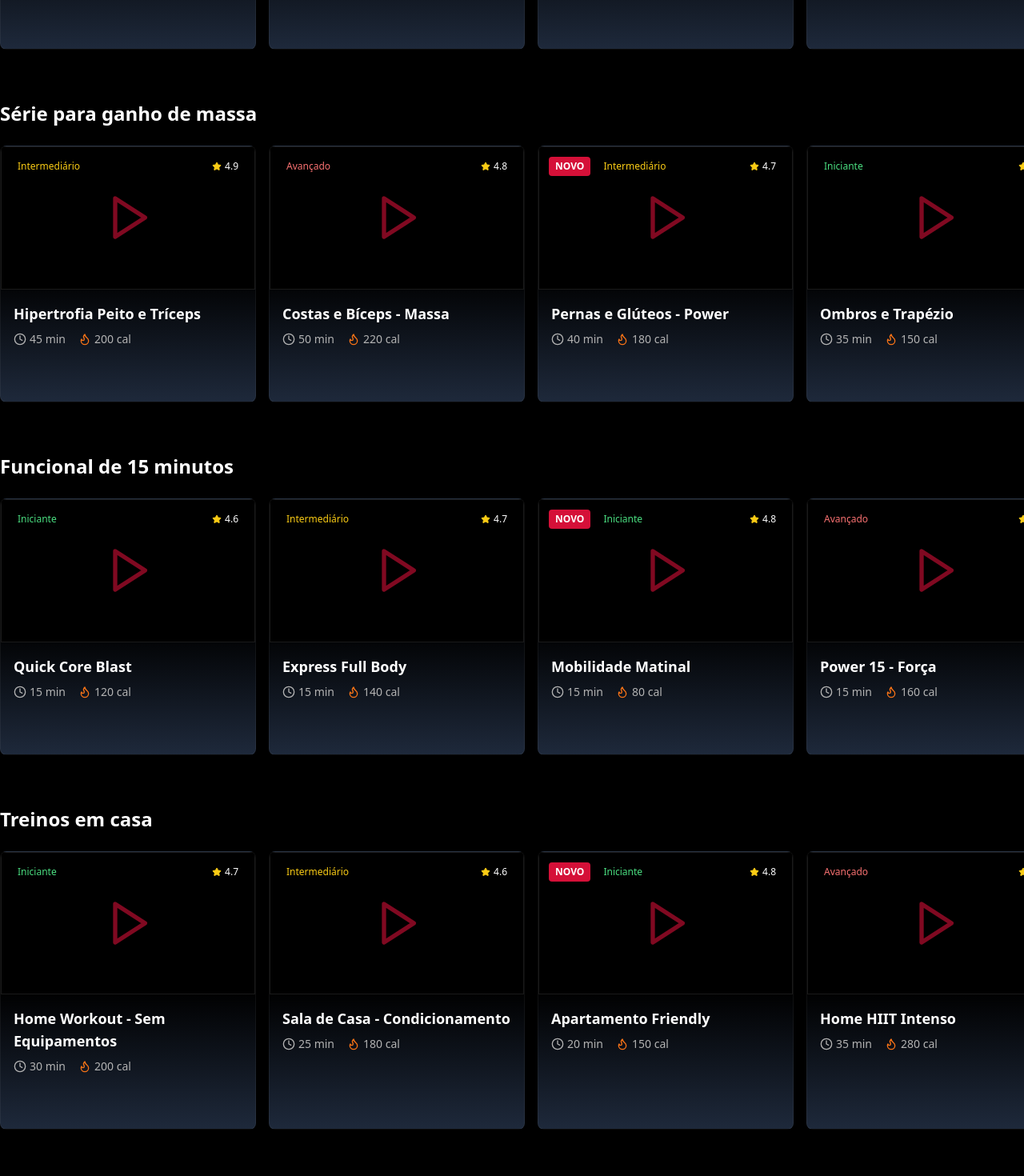
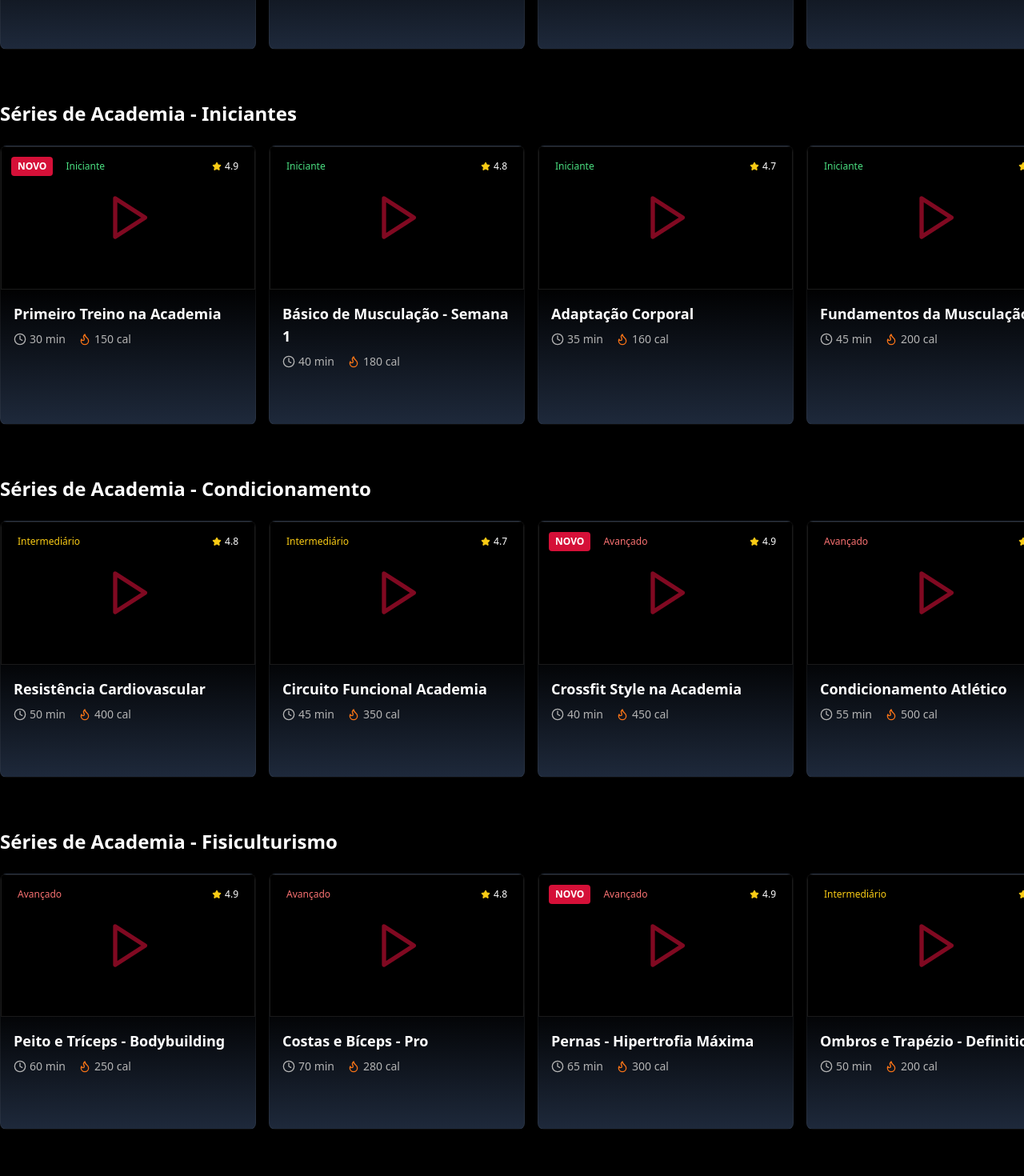
Before and after one commit to tharciamelob/tudofit-tv-ai-coach, a React (Vite) app: page / in a window 1280 px wide. Shown: the part 1840-3310 px from the top of the page at 80% size. Built offline with nearby package versions, Linux system fonts and the light colour scheme; the HTML template or start-up script is replaced by a standard one.

Commit message:
Refactor header and add new categories

```diff
--- a/src/components/Header.tsx
+++ b/src/components/Header.tsx
@@ -31,7 +31,7 @@ const Header = () => {
   return (
     <header className="fixed top-0 left-0 right-0 z-50 bg-background/95 backdrop-blur-sm">
       <div className="container mx-auto px-4">
-        <div className="flex items-center justify-between h-16">
+        <div className="flex items-center justify-between h-12">
           {/* Logo */}
           <Link to="/" className="flex items-center space-x-2">
             <div className="text-2xl font-bold text-primary">TudoFit TV</div>
--- a/src/pages/Index.tsx
+++ b/src/pages/Index.tsx
@@ -49,6 +49,120 @@ const Index = () => {
       ]
     },
     {
+      title: "Séries de Academia - Iniciantes",
+      workouts: [
+        {
+          id: "17",
+          title: "Primeiro Treino na Academia",
+          duration: "30 min",
+          calories: "150 cal",
+          difficulty: "Iniciante" as const,
+          rating: 4.9,
+          isNew: true
+        },
+        {
+          id: "18",
+          title: "Básico de Musculação - Semana 1",
+          duration: "40 min",
+          calories: "180 cal",
+          difficulty: "Iniciante" as const,
+          rating: 4.8
+        },
+        {
+          id: "19",
+          title: "Adaptação Corporal",
+          duration: "35 min",
+          calories: "160 cal",
+          difficulty: "Iniciante" as const,
+          rating: 4.7
+        },
+        {
+          id: "20",
+          title: "Fundamentos da Musculação",
+          duration: "45 min",
+          calories: "200 cal",
+          difficulty: "Iniciante" as const,
+          rating: 4.6
+        }
+      ]
+    },
+    {
+      title: "Séries de Academia - Condicionamento",
+      workouts: [
+        {
+          id: "21",
+          title: "Resistência Cardiovascular",
+          duration: "50 min",
+          calories: "400 cal",
+          difficulty: "Intermediário" as const,
+          rating: 4.8
+        },
+        {
+          id: "22",
+          title: "Circuito Funcional Academia",
+          duration: "45 min",
+          calories: "350 cal",
+          difficulty: "Intermediário" as const,
+          rating: 4.7
+        },
+        {
+          id: "23",
+          title: "Crossfit Style na Academia",
+          duration: "40 min",
+          calories: "450 cal",
+          difficulty: "Avançado" as const,
+          rating: 4.9,
+          isNew: true
+        },
+        {
+          id: "24",
+          title: "Condicionamento Atlético",
+          duration: "55 min",
+          calories: "500 cal",
+          difficulty: "Avançado" as const,
+          rating: 4.8
+        }
+      ]
+    },
+    {
+      title: "Séries de Academia - Fisiculturismo",
+      workouts: [
+        {
+          id: "25",
+          title: "Peito e Tríceps - Bodybuilding",
+          duration: "60 min",
+          calories: "250 cal",
+          difficulty: "Avançado" as const,
+          rating: 4.9
+        },
+        {
+          id: "26",
+          title: "Costas e Bíceps - Pro",
+          duration: "70 min",
+          calories: "280 cal",
+          difficulty: "Avançado" as const,
+          rating: 4.8
+        },
+        {
+          id: "27",
+          title: "Pernas - Hipertrofia Máxima",
+          duration: "65 min",
+          calories: "300 cal",
+          difficulty: "Avançado" as const,
+          rating: 4.9,
+          isNew: true
+        },
+        {
+          id: "28",
+          title: "Ombros e Trapézio - Definition",
+          duration: "50 min",
+          calories: "200 cal",
+          difficulty: "Intermediário" as const,
+          rating: 4.7
+        }
+      ]
+    },
+    {
       title: "Série para ganho de massa",
       workouts: [
         {
@@ -87,6 +201,206 @@ const Index = () => {
       ]
     },
     {
+      title: "Treinos em Casa - Sem Equipamento",
+      workouts: [
+        {
+          id: "13",
+          title: "Home Workout - Sem Equipamentos",
+          duration: "30 min",
+          calories: "200 cal",
+          difficulty: "Iniciante" as const,
+          rating: 4.7
+        },
+        {
+          id: "14",
+          title: "Sala de Casa - Condicionamento",
+          duration: "25 min",
+          calories: "180 cal",
+          difficulty: "Intermediário" as const,
+          rating: 4.6
+        },
+        {
+          id: "15",
+          title: "Apartamento Friendly",
+          duration: "20 min",
+          calories: "150 cal",
+          difficulty: "Iniciante" as const,
+          rating: 4.8,
+          isNew: true
+        },
+        {
+          id: "16",
+          title: "Home HIIT Intenso",
+          duration: "35 min",
+          calories: "280 cal",
+          difficulty: "Avançado" as const,
+          rating: 4.9
+        },
+        {
+          id: "29",
+          title: "Peso Corporal - Full Body",
+          duration: "40 min",
+          calories: "250 cal",
+          difficulty: "Intermediário" as const,
+          rating: 4.8
+        },
+        {
+          id: "30",
+          title: "Calistenia Básica",
+          duration: "35 min",
+          calories: "220 cal",
+          difficulty: "Iniciante" as const,
+          rating: 4.7
+        }
+      ]
+    },
+    {
+      title: "Tutorial de Academia - Demonstração de Aparelhos",
+      workouts: [
+        {
+          id: "31",
+          title: "Como Usar a Esteira Corretamente",
+          duration: "15 min",
+          calories: "0 cal",
+          difficulty: "Iniciante" as const,
+          rating: 4.9,
+          isNew: true
+        },
+        {
+          id: "32",
+          title: "Supino - Técnica Perfeita",
+          duration: "20 min",
+          calories: "0 cal",
+          difficulty: "Iniciante" as const,
+          rating: 4.8
+        },
+        {
+          id: "33",
+          title: "Leg Press - Execução Segura",
+          duration: "18 min",
+          calories: "0 cal",
+          difficulty: "Iniciante" as const,
+          rating: 4.7
+        },
+        {
+          id: "34",
+          title: "Puxador Alto - Variações",
+          duration: "22 min",
+          calories: "0 cal",
+          difficulty: "Intermediário" as const,
+          rating: 4.6
+        },
+        {
+          id: "35",
+          title: "Smith Machine - Guia Completo",
+          duration: "25 min",
+          calories: "0 cal",
+          difficulty: "Intermediário" as const,
+          rating: 4.8
+        }
+      ]
+    },
+    {
+      title: "Treinos Pilates - Sem Equipamentos",
+      workouts: [
+        {
+          id: "36",
+          title: "Pilates Básico - Mat Work",
+          duration: "30 min",
+          calories: "120 cal",
+          difficulty: "Iniciante" as const,
+          rating: 4.8
+        },
+        {
+          id: "37",
+          title: "Core Pilates - Fortalecimento",
+          duration: "25 min",
+          calories: "100 cal",
+          difficulty: "Intermediário" as const,
+          rating: 4.9,
+          isNew: true
+        },
+        {
+          id: "38",
+          title: "Pilates Postural",
+          duration: "35 min",
+          calories: "130 cal",
+          difficulty: "Iniciante" as const,
+          rating: 4.7
+        },
+        {
+          id: "39",
+          title: "Pilates Flow - Sequência Completa",
+          duration: "40 min",
+          calories: "150 cal",
+          difficulty: "Intermediário" as const,
+          rating: 4.8
+        },
+        {
+          id: "40",
+          title: "Pilates Respiração e Movimento",
+          duration: "20 min",
+          calories: "80 cal",
+          difficulty: "Iniciante" as const,
+          rating: 4.6
+        }
+      ]
+    },
+    {
+      title: "Treinos Yoga",
+      workouts: [
+        {
+          id: "41",
+          title: "Hatha Yoga para Iniciantes",
+          duration: "30 min",
+          calories: "90 cal",
+          difficulty: "Iniciante" as const,
+          rating: 4.8
+        },
+        {
+          id: "42",
+          title: "Vinyasa Flow - Energia",
+          duration: "45 min",
+          calories: "140 cal",
+          difficulty: "Intermediário" as const,
+          rating: 4.9
+        },
+        {
+          id: "43",
+          title: "Yoga Matinal - Desperte",
+          duration: "20 min",
+          calories: "70 cal",
+          difficulty: "Iniciante" as const,
+          rating: 4.7,
+          isNew: true
+        },
+        {
+          id: "44",
+          title: "Yin Yoga - Relaxamento",
+          duration: "50 min",
+          calories: "60 cal",
+          difficulty: "Iniciante" as const,
+          rating: 4.8
+        },
+        {
+          id: "45",
+          title: "Power Yoga - Força e Flexibilidade",
+          duration: "40 min",
+          calories: "180 cal",
+          difficulty: "Avançado" as const,
+          rating: 4.9
+        },
+        {
+          id: "46",
+          title: "Yoga Noturno - Sono Reparador",
+          duration: "25 min",
+          calories: "50 cal",
+          difficulty: "Iniciante" as const,
+          rating: 4.6
+        }
+      ]
+    },
+    {
       title: "Funcional de 15 minutos",
       workouts: [
         {
@@ -121,44 +435,6 @@ const Index = () => {
           calories: "160 cal",
           difficulty: "Avançado" as const,
           rating: 4.5
-        }
-      ]
-    },
-    {
-      title: "Treinos em casa",
-      workouts: [
-        {
-          id: "13",
-          title: "Home Workout - Sem Equipamentos",
-          duration: "30 min",
-          calories: "200 cal",
-          difficulty: "Iniciante" as const,
-          rating: 4.7
-        },
-        {
-          id: "14",
-          title: "Sala de Casa - Condicionamento",
-          duration: "25 min",
-          calories: "180 cal",
-          difficulty: "Intermediário" as const,
-          rating: 4.6
-        },
-        {
-          id: "15",
-          title: "Apartamento Friendly",
-          duration: "20 min",
-          calories: "150 cal",
-          difficulty: "Iniciante" as const,
-          rating: 4.8,
-          isNew: true
-        },
-        {
-          id: "16",
-          title: "Home HIIT Intenso",
-          duration: "35 min",
-          calories: "280 cal",
-          difficulty: "Avançado" as const,
-          rating: 4.9
         }
       ]
     }
```
